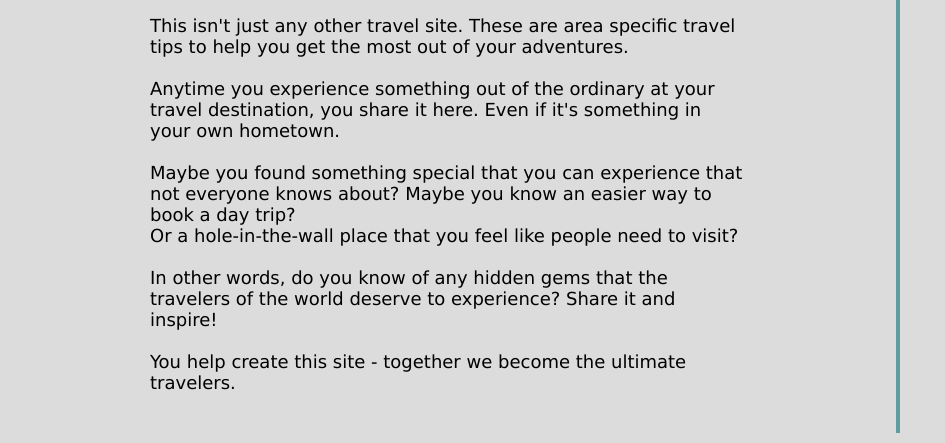
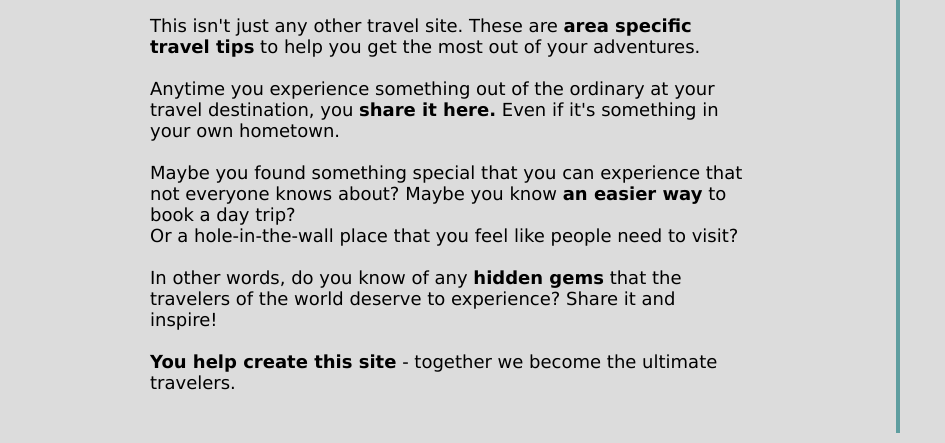
Before and after one commit to ThereseLa/traveltips, a plain HTML site: page About-us.html in a window 1280 px wide. Shown: the part 717-1160 px from the top of the page, 0-945 px from the left. Drawn offline with Linux system fonts and the light colour scheme; grey boxes are pictures that could not be loaded.

Commit message:
Added highlights

```diff
--- a/About-us.html
+++ b/About-us.html
@@ -76,20 +76,20 @@
 
             <div class="About-us-container">
                 <p class="p-aboutus">
-                    This isn't just any other travel site. These are area specific travel tips to help you
+                    This isn't just any other travel site. These are <span class="highlighted-text">area specific travel tips</span> to help you
                     get the most out of your adventures. <br>
                     <br>
                     Anytime you experience something out of the ordinary at your travel
-                    destination, you share it here. Even if it's something in your own hometown.<br>
+                    destination, you <span class="highlighted-text">share it here.</span> Even if it's something in your own hometown.<br>
                     <br>
                     Maybe you found something special that you can experience that not everyone
-                    knows about? Maybe you know an easier way to book a day trip?<br>
+                    knows about? Maybe you know <span class="highlighted-text">an easier way</span> to book a day trip?<br>
                     Or a hole-in-the-wall place that you feel like people need to visit?<br>
                     <br>
-                    In other words, do you know of any hidden gems that the travelers of the world
+                    In other words, do you know of any <span class="highlighted-text">hidden gems</span> that the travelers of the world
                     deserve to experience?  Share it and inspire!<br>
                     <br>
-                    You help create this site - together we become the ultimate travelers.
+                    <span class="highlighted-text">You help create this site</span> - together we become the ultimate travelers.
                 </p>
             </div>
 
--- a/css/style.css
+++ b/css/style.css
@@ -48,6 +48,14 @@ a {
     color: white;
     border-radius: 10px;
     text-decoration: none;
+}
+
+.highlighted-text {
+    font-weight: bold;
+}
+
+.colorhighlight {
+    color: darkorange;
 }
 
 
```
Also changed, not shown: Share-tips.html (+1 -1 lines), Thailand.html (+3 -3 lines), index.html (+2 -2 lines).
